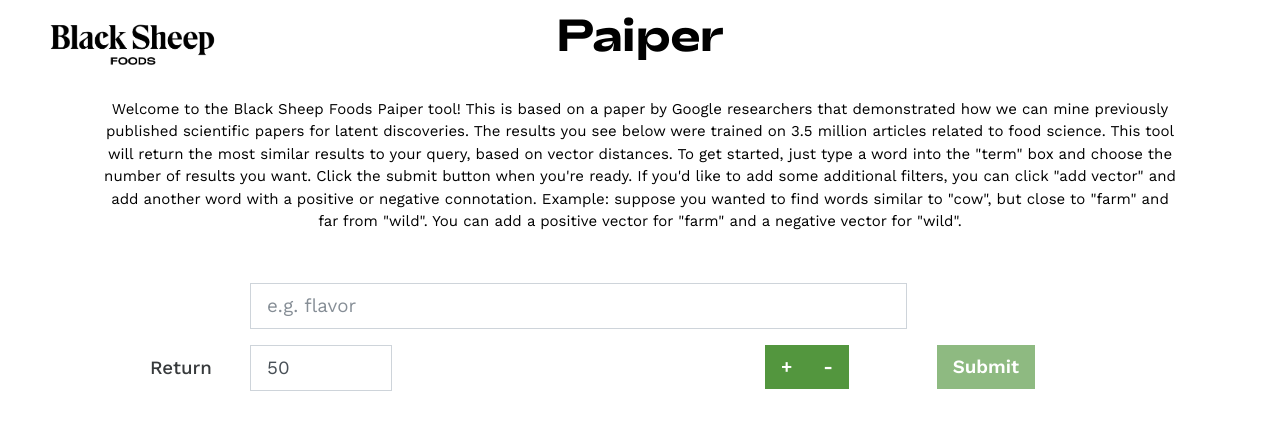
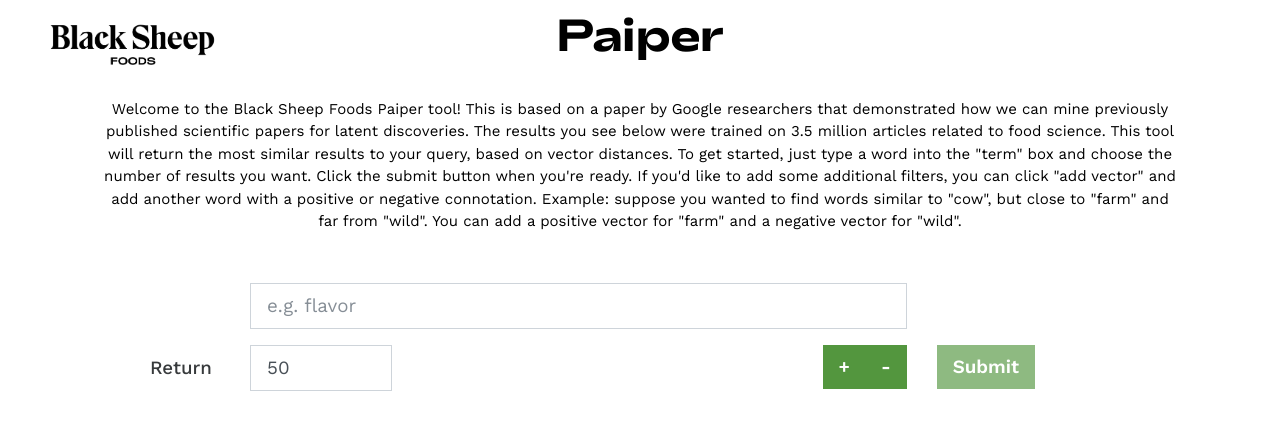
Before and after one commit to rjintu/bsf-aws, a React (Create React App) app: page / in a window 1280 px wide. Shown: the top 430 px of the page. Built offline with nearby package versions, Linux system fonts and the light colour scheme.

Commit message:
Minor update

```diff
--- a/src/App.css
+++ b/src/App.css
@@ -121,6 +121,10 @@
   max-width: 100px;
 }
 
+.pm-button-container {
+  text-align: right;
+}
+
 .results-msg {
   font-size: 18.75px;
   text-align: center;
--- a/src/components/SimilarForm.js
+++ b/src/components/SimilarForm.js
@@ -171,7 +171,7 @@
                 onChange={this.handleChange}
               />
             </Col>
-            <Col sm={{ span: 2, offset: 4}}>
+            <Col sm={{ span: 3, offset: 3}} className="pm-button-container">
               <ButtonGroup>
                 <Button className="btn-lg" variant="primary"
                   onClick={this.handleAddPositive}>
```
